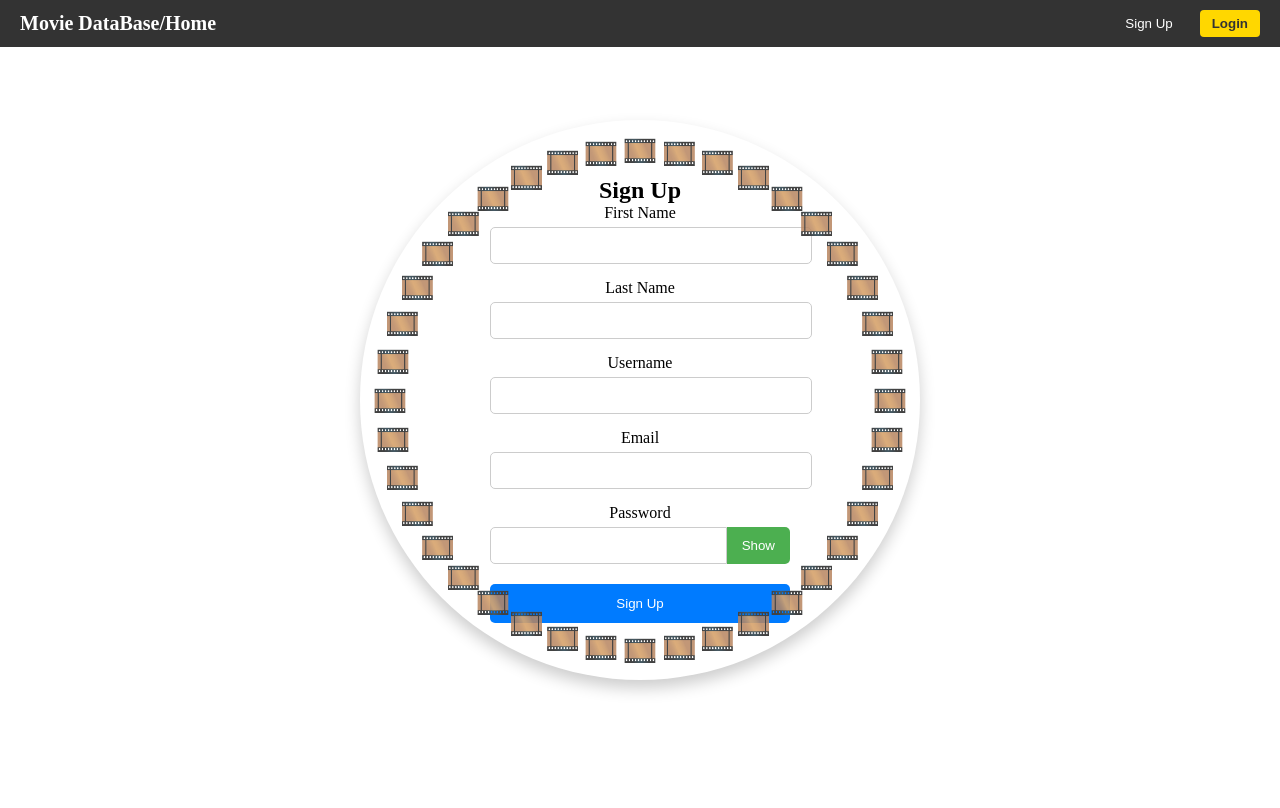
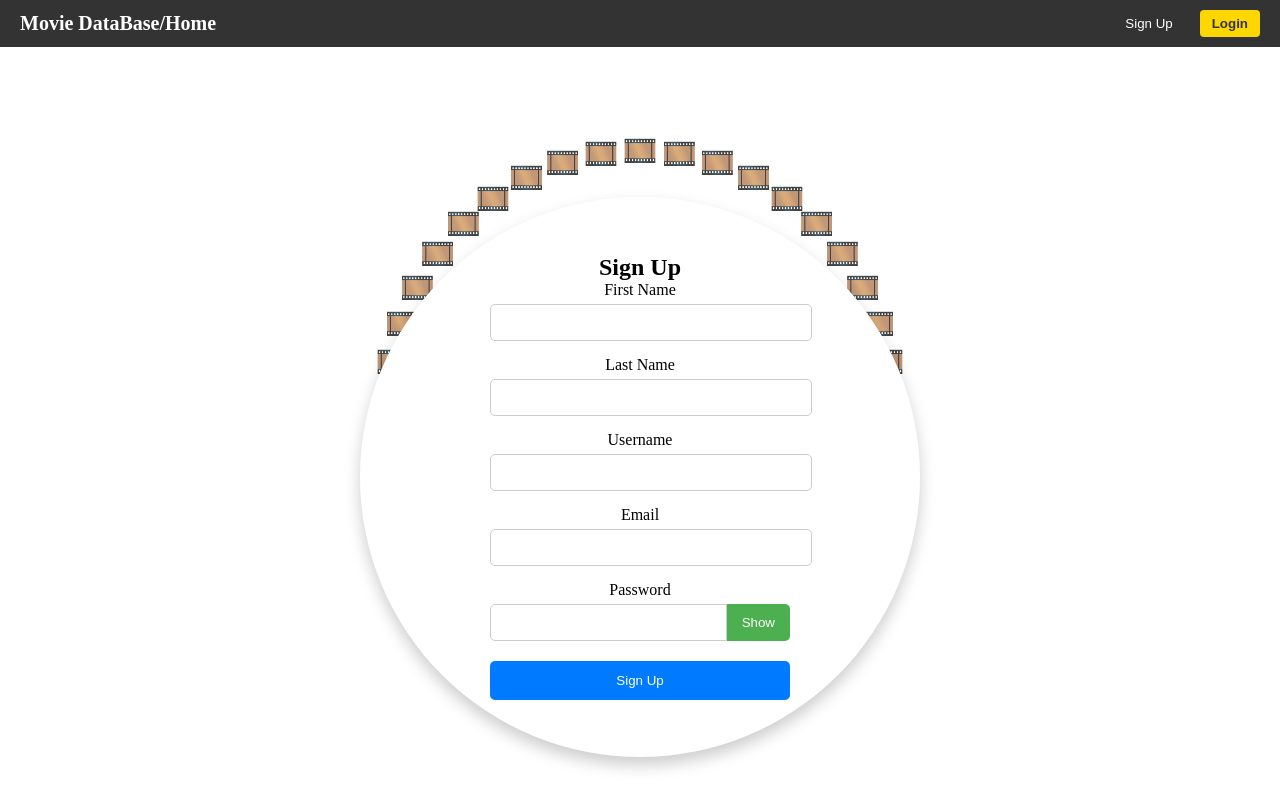
Before and after one commit to minyardlucky/MovieDB3, a React (Vite) app: page /signup in a window 1280 px wide. Shown: the top 808 px of the page. Built offline with nearby package versions, Linux system fonts and the light colour scheme; no server answers.

Commit message:
z-index fix

```diff
--- a/src/components/SignUp/SignUp.jsx
+++ b/src/components/SignUp/SignUp.jsx
@@ -1,4 +1,3 @@
-// src/components/SignUp/SignUp.jsx
 import React, { useState } from "react";
 import { useNavigate } from "react-router-dom";
 
@@ -13,13 +12,13 @@ const getReelStyle = (index) => {
   const y = RADIUS * Math.sin(angle);
 
   return {
-    position: 'absolute',
+    position: 'fixed', // Set reels to fixed so they don't scroll with content
     top: `calc(50% + ${y}px)`,
     left: `calc(50% + ${x}px)`,
     transform: 'translate(-50%, -50%)',
     fontSize: '28px',
-    color: '#FFD700', // Changed color to Gold for contrast!
-    zIndex: 3, // Increased zIndex to ensure visibility
+    color: '#FFD700',
+    zIndex: 1, // Lower zIndex so they are behind the form but still visible
   };
 };
 
@@ -77,17 +76,17 @@ function SignUp({ setUser }) {
   };
 
   return (
-    // 1. Full-page container for centering. Position: fixed prevents scrolling.
+    // 1. Full-page container FIXED: Removed position: fixed from this element
+    // ADDED: marginTop to push content below the fixed nav bar (~60px)
     <div
       style={{
         display: "flex",
         justifyContent: "center",
         alignItems: "center",
-        minHeight: "100vh",
+        minHeight: "calc(100vh - 60px)", // Adjust min-height for nav bar space
         width: "100%",
-        position: "fixed",
-        top: 0,
-        left: 0,
+        marginTop: '60px', // Pushes content down below the nav bar
+        paddingBottom: '20px', // Add padding in case content exceeds view height
       }}
     >
 
@@ -191,7 +190,7 @@ function SignUp({ setUser }) {
         {error && <p style={{ color: "red", marginTop: "15px" }}>{error}</p>}
       </div>
 
-      {/* 3. Movie Reel Icons (🎞️) - Should now be visible */}
+      {/* 3. Movie Reel Icons (🎞️) - Position is fixed via getReelStyle now */}
       {[...Array(NUM_REELS)].map((_, index) => (
         <div key={index} style={getReelStyle(index)}>
           🎞️
```
